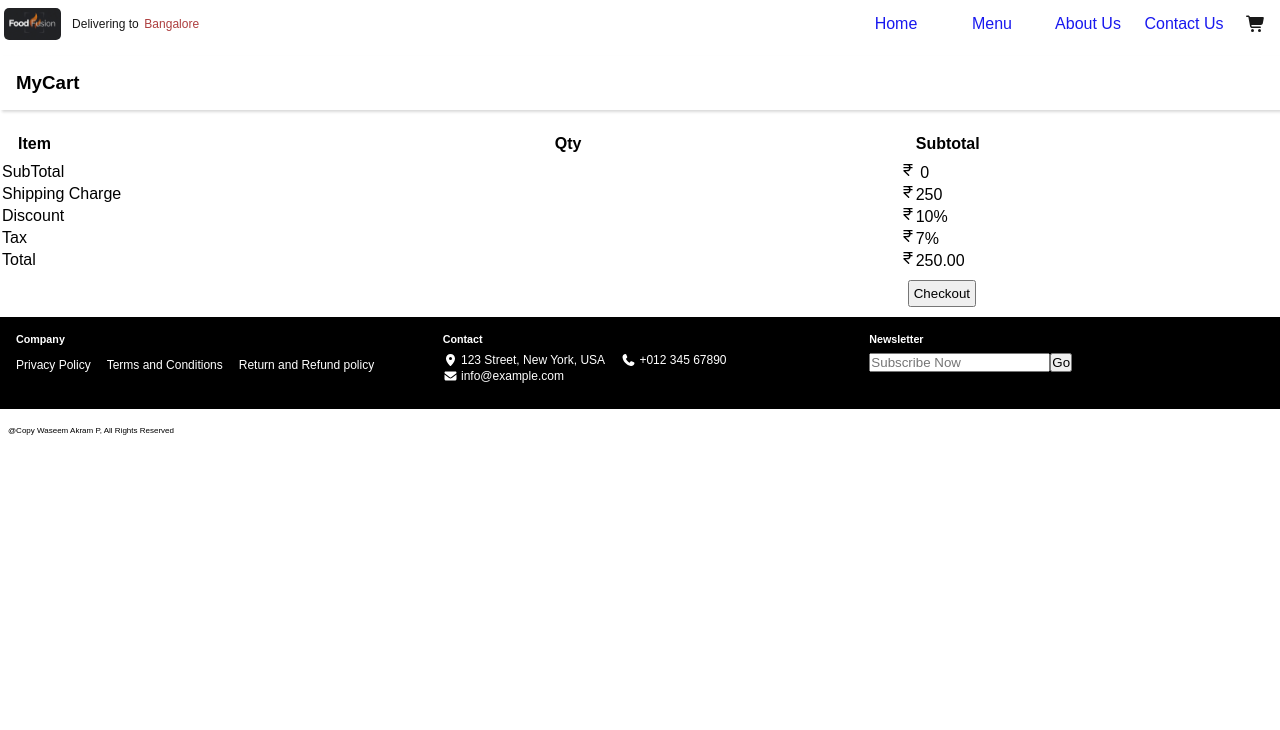
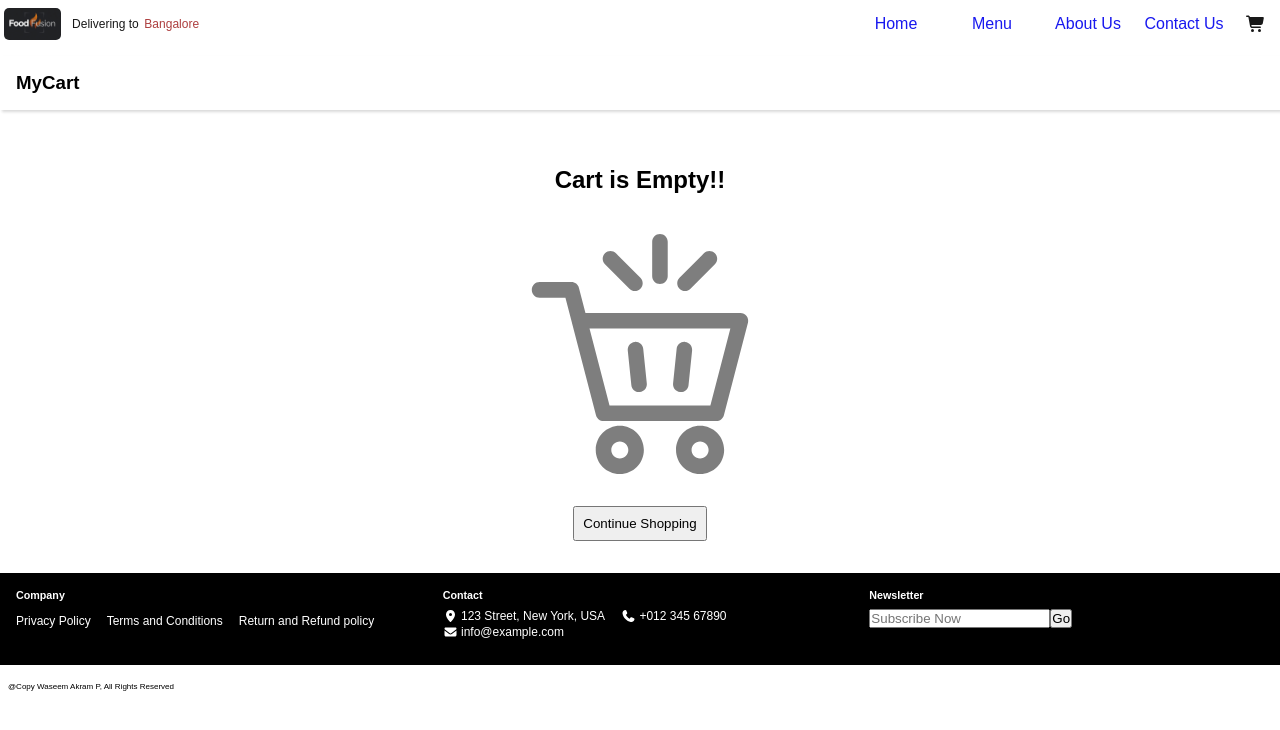
Before and after one commit to Waseemsvm/tutedude-react-ass8-food-fusion-app, a React (Vite) app: page /cart in a window 1280 px wide. Shown: the top 730 px of the page. Built offline with nearby package versions, Linux system fonts and the light colour scheme.

Commit message:
updated cart page

```diff
--- a/src/components/CartPage.jsx
+++ b/src/components/CartPage.jsx
@@ -2,15 +2,18 @@ import { useSelector } from "react-redux";
 import CartItem from "./CartItem";
 import CartPageStyles from "../styles/CartPage.module.css";
 import rupeeSymbol from "../assets/images/rupee.svg";
+import { useNavigate } from "react-router";
+import emptyCartImg from "../assets/images/empty-cart.svg";
 
 export default function CartPage() {
+  const navigate = useNavigate();
+
   const cartItems = useSelector((state) => state.cart.items);
   const subTotal = cartItems.reduce((acc, itm) => {
     acc += itm.quantity * itm.price;
     return acc;
   }, 0);
   const shipCharge = 250;
-  // const discount = (total + shipCharge) * 0.1;
   const discount = 10;
   const tax = 7;
   const total = subTotal - subTotal * 0.1 + subTotal * 0.1 * (tax / 100);
@@ -18,6 +21,7 @@ export default function CartPage() {
   return (
     <div className={CartPageStyles["cart-page"]}>
       <h3>MyCart</h3>
+      {cartItems.length ? (
         <table className={CartPageStyles.table}>
           <thead>
             <tr>
@@ -34,7 +38,10 @@ export default function CartPage() {
               <td>SubTotal</td>
               <td></td>
               <td>
-              <embed src={rupeeSymbol} className={CartPageStyles["rup-sym"]} />{" "}
+                <embed
+                  src={rupeeSymbol}
+                  className={CartPageStyles["rup-sym"]}
+                />{" "}
                 {subTotal ?? 0}
               </td>
             </tr>
@@ -42,7 +49,10 @@ export default function CartPage() {
               <td>Shipping Charge</td>
               <td></td>
               <td>
-              <embed src={rupeeSymbol} className={CartPageStyles["rup-sym"]} />
+                <embed
+                  src={rupeeSymbol}
+                  className={CartPageStyles["rup-sym"]}
+                />
                 {shipCharge}
               </td>
             </tr>
@@ -50,7 +60,10 @@ export default function CartPage() {
               <td>Discount</td>
               <td></td>
               <td>
-              <embed src={rupeeSymbol} className={CartPageStyles["rup-sym"]} />
+                <embed
+                  src={rupeeSymbol}
+                  className={CartPageStyles["rup-sym"]}
+                />
                 {discount}%
               </td>
             </tr>
@@ -58,7 +71,10 @@ export default function CartPage() {
               <td>Tax</td>
               <td></td>
               <td>
-              <embed src={rupeeSymbol} className={CartPageStyles["rup-sym"]} />
+                <embed
+                  src={rupeeSymbol}
+                  className={CartPageStyles["rup-sym"]}
+                />
                 {tax}%
               </td>
             </tr>
@@ -66,7 +82,10 @@ export default function CartPage() {
               <td>Total</td>
               <td></td>
               <td>
-              <embed src={rupeeSymbol} className={CartPageStyles["rup-sym"]} />
+                <embed
+                  src={rupeeSymbol}
+                  className={CartPageStyles["rup-sym"]}
+                />
                 {grandTotal}
               </td>
             </tr>
@@ -79,6 +98,21 @@ export default function CartPage() {
             </tr>
           </tbody>
         </table>
+      ) : (
+        <div>
+          <div className={CartPageStyles["empty-cart-img-cont"]}>
+            <h2>Cart is Empty!!</h2>
+            <img src={emptyCartImg} alt="cart-empty" />
+            <button
+              onClick={(e) => {
+                navigate("/menu");
+              }}
+            >
+              Continue Shopping
+            </button>
+          </div>
+        </div>
+      )}
     </div>
   );
 }
--- a/src/styles/CartPage.module.css
+++ b/src/styles/CartPage.module.css
@@ -66,17 +66,34 @@
   margin-top: 0.5rem;
 }
 
-.chk-btn-cont {
-}
 .chk-btn-cont button {
   margin: 0.5rem 0.5rem;
   padding: 0.25rem;
   cursor: pointer;
 }
 
-/* .chk-btn-cont button{
+.empty-cart-img-cont {
+  width: 100%;
+  display: flex;
+  justify-content: center;
+  align-items: center;
+  flex-direction: column;
+}
+
+.empty-cart-img-cont button {
+  margin: 2rem;
+  padding: 0.5rem;
+}
+
+.empty-cart-img-cont h2 {
+  margin: 2.5rem;
+}
+
+.empty-cart-img-cont img {
+  height: 15rem;
   width: 15rem;
-} */
+  opacity: 0.5;
+}
 
 @media screen and (max-width: 576px) {
   .item-desc,
```
Also changed, not shown: src/assets/images/empty-cart.svg (added). Lines whose indentation alone changed are shown as unchanged.
